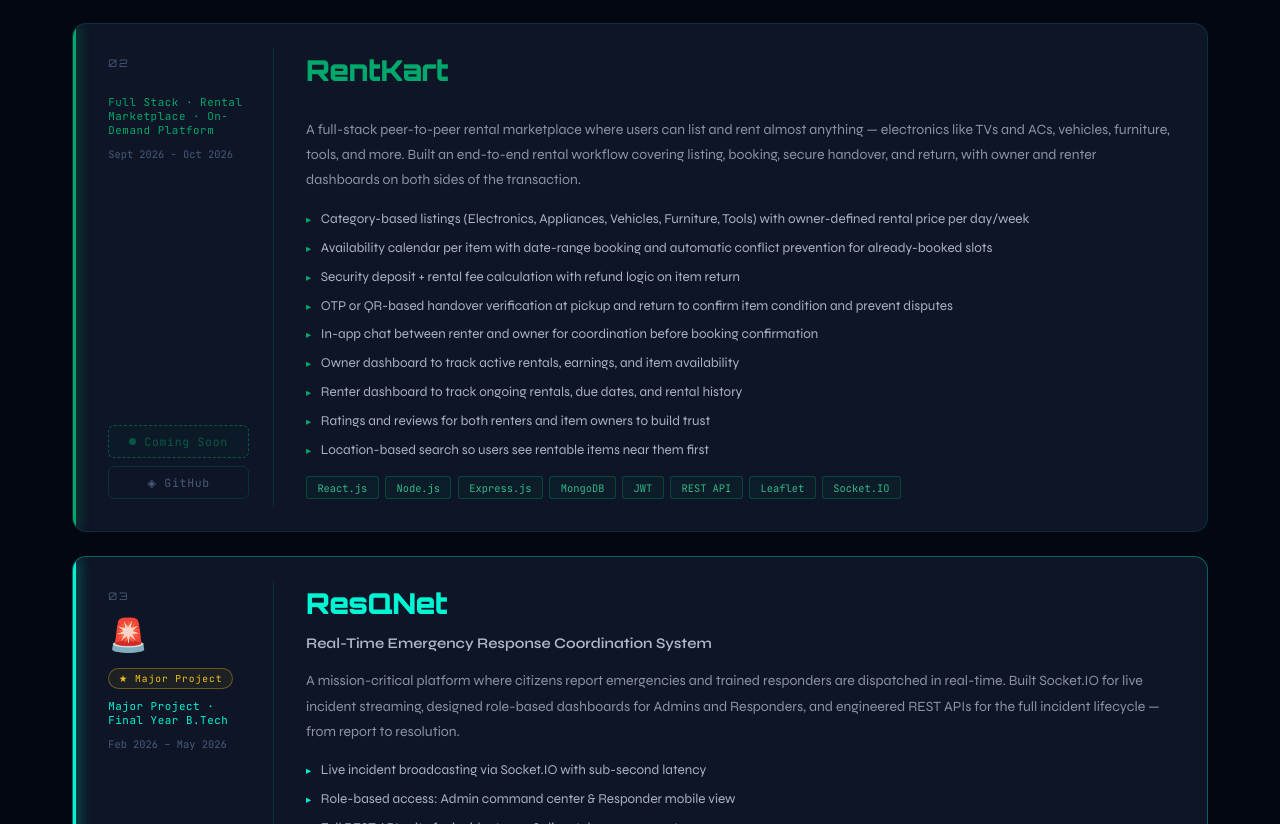
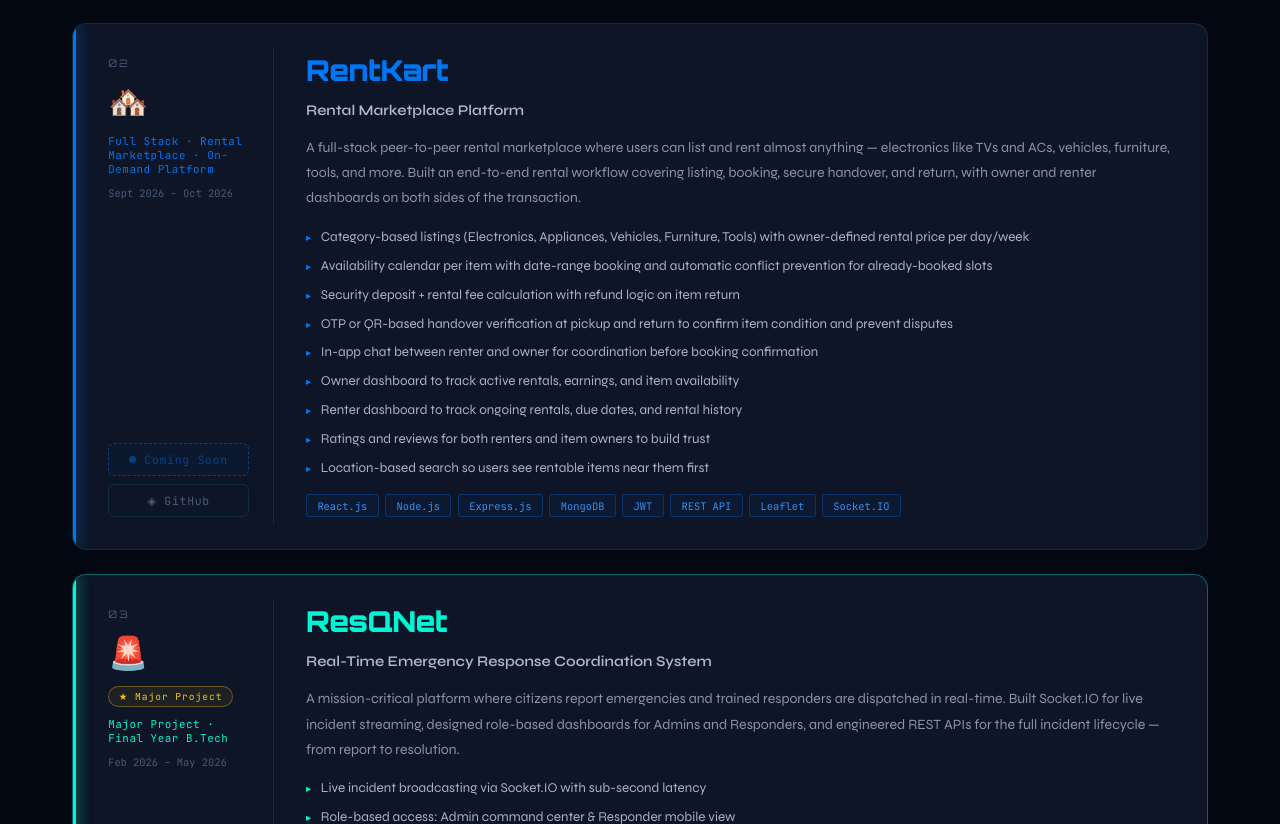
Before and after one commit to KameswaraSarma9/PortFolio-Dev, a React (Vite) app: page / in a window 1280 px wide. Shown: the part 2874-3698 px from the top of the page. Built offline with nearby package versions, Linux system fonts and the light colour scheme.

Commit message:
feat: add RentKart project to portfolio
- Add RentKart rental marketplace platform entry
- Include category-based listings, availability calendar,
  OTP-based handover flow, and security deposit logic
- Stack: React.js, Node.js, Express.js, MongoDB, Socket.IO

```diff
--- a/src/components/Projects.jsx
+++ b/src/components/Projects.jsx
@@ -39,7 +39,7 @@ const projects = [
     id: '02',
     featured:false,
     name: 'RentKart',
-    tagline: '',
+    tagline: 'Rental Marketplace Platform',
     category: 'Full Stack · Rental Marketplace · On-Demand Platform',
     period: 'Sept 2026 - Oct 2026',
     description:
@@ -56,10 +56,10 @@ const projects = [
       'Location-based search so users see rentable items near them first',
     ],
     tech: ['React.js', 'Node.js', 'Express.js', 'MongoDB', 'JWT', 'REST API', 'Leaflet', 'Socket.IO'],
-    color: '#00A86B',
+    color: '#0076f4',
     liveUrl: null,
     githubUrl: null,
-    icon: '',
+    icon: '🏘️',
   },
 
   {
```
